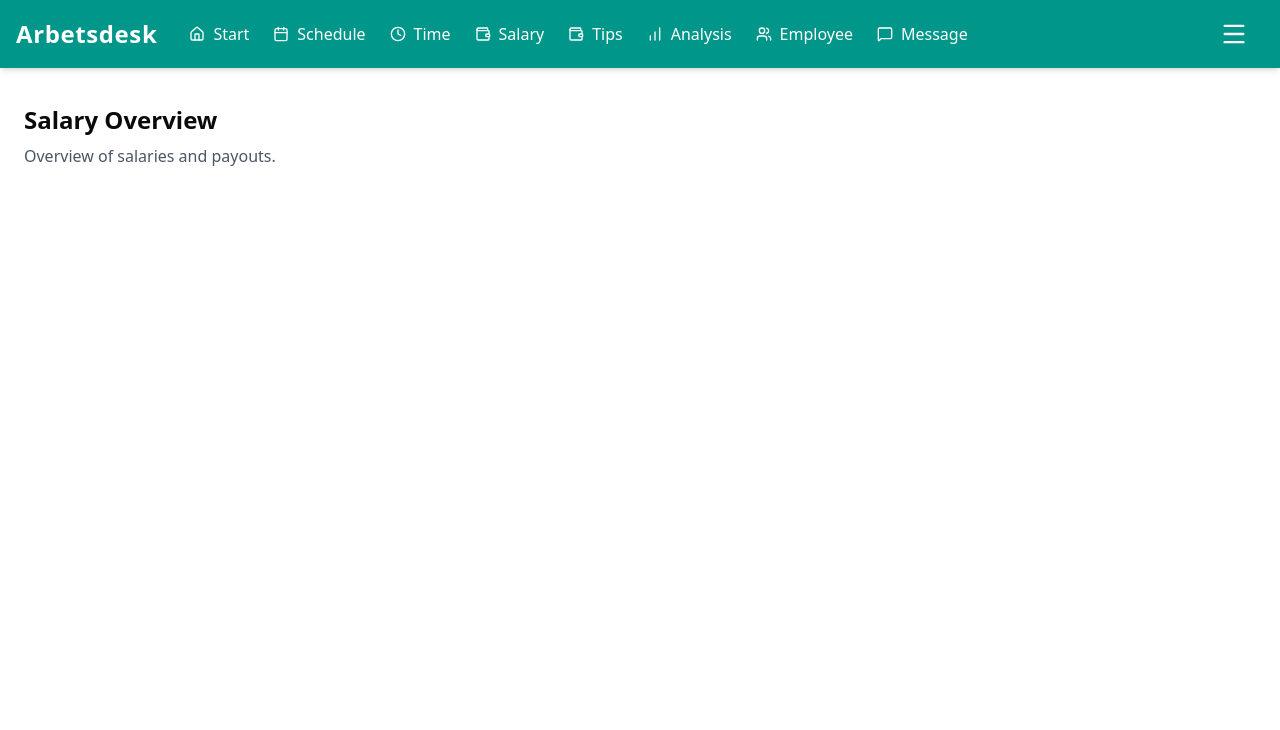
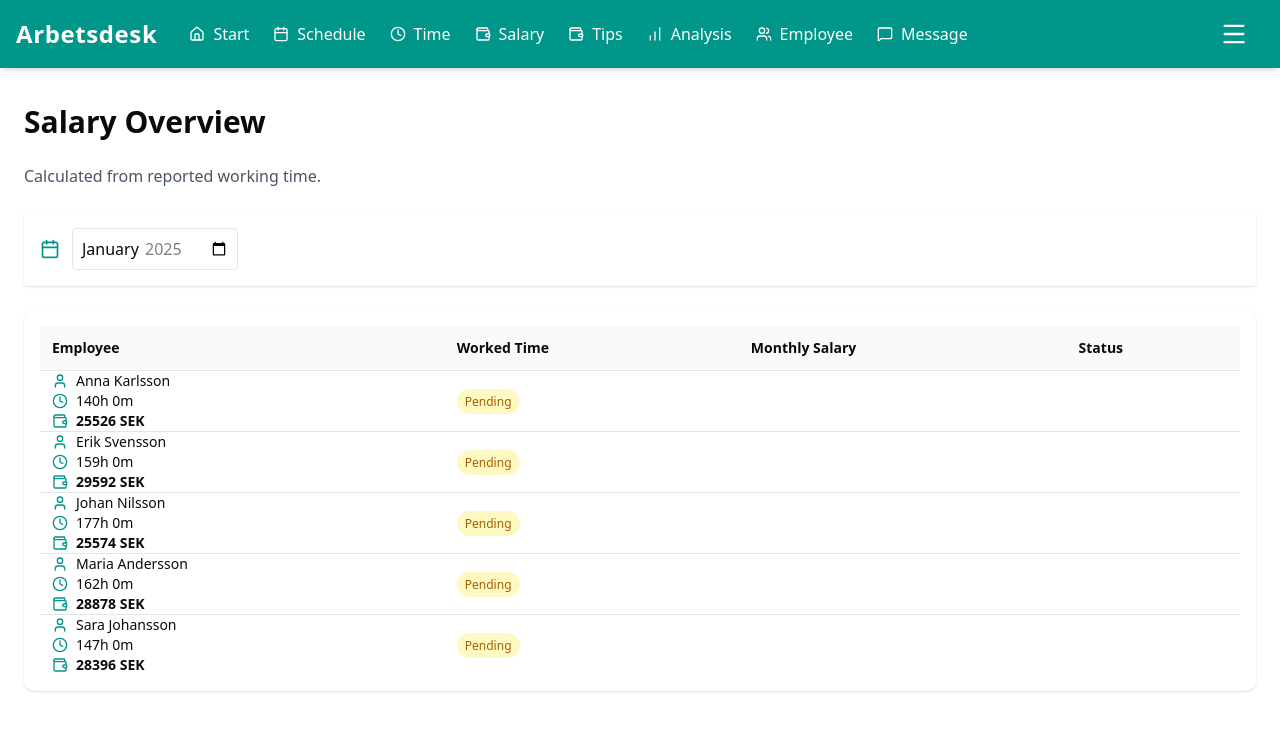
Before and after one commit to raselrzl/arbetsdesk, a Next.js app: page /company/salary in a window 1280 px wide. Shown: the top 730 px of the page. Built offline with nearby package versions, Linux system fonts and the light colour scheme; no server answers.

Commit message:
added login colour change

```diff
--- a/app/(company)/company/salary/page.tsx
+++ b/app/(company)/company/salary/page.tsx
@@ -1,8 +1,117 @@
+"use client";
+
+import { Wallet, User, Clock, Calendar } from "lucide-react";
+import { useState, useMemo } from "react";
+
+type SalaryRow = {
+  employeeId: string;
+  name: string;
+  totalMinutes: number;
+  monthlySalary: number;
+  month: string; // e.g., "2025-01"
+};
+
+// Employee names
+const employeeNames = [
+  "Anna Karlsson",
+  "Erik Svensson",
+  "Johan Nilsson",
+  "Maria Andersson",
+  "Sara Johansson",
+];
+
+// Helper to format minutes
+const formatMinutes = (min: number) =>
+  `${Math.floor(min / 60)}h ${min % 60}m`;
+
+// Generate mock data for 10 months
+const generateSalaryData = (): SalaryRow[] => {
+  const data: SalaryRow[] = [];
+  for (let m = 1; m <= 10; m++) {
+    const monthStr = `2025-${String(m).padStart(2, "0")}`;
+    employeeNames.forEach((name, i) => {
+      const hoursWorked = 140 + Math.floor(Math.random() * 41); // 140-180h
+      const minutesWorked = hoursWorked * 60;
+      const monthlySalary = 25000 + Math.floor(Math.random() * 10001); // 25000-35000 SEK
+      data.push({
+        employeeId: `${i + 1}-${m}`,
+        name,
+        totalMinutes: minutesWorked,
+        monthlySalary,
+        month: monthStr,
+      });
+    });
+  }
+  return data;
+};
+
+const allSalaryData = generateSalaryData();
+
 export default function CompanySalaryPage() {
+  const [month, setMonth] = useState("2025-01");
+
+  // Filter data for selected month
+  const filteredData = useMemo(
+    () => allSalaryData.filter((row) => row.month === month),
+    [month]
+  );
+
   return (
-    <div className="p-6 mt-20">
-      <h1 className="text-2xl font-bold mb-2">Salary Overview</h1>
-      <p className="text-gray-600">Overview of salaries and payouts.</p>
+    <div className="p-6 mt-20 max-w-7xl mx-auto space-y-6">
+      <h1 className="text-3xl font-bold">Salary Overview</h1>
+      <p className="text-gray-600">
+        Calculated from reported working time.
+      </p>
+
+      {/* Month selector */}
+      <div className="bg-white p-4 rounded shadow flex items-center gap-3">
+        <Calendar className="w-5 h-5 text-teal-600" />
+        <input
+          type="month"
+          value={month}
+          onChange={(e) => setMonth(e.target.value)}
+          className="border p-2 rounded"
+          min="2025-01"
+          max="2025-10"
+        />
+      </div>
+
+      {/* Salary Table */}
+      <div className="bg-white rounded-lg shadow p-4">
+        <table className="w-full text-sm">
+          <thead className="bg-gray-50">
+            <tr>
+              <th className="p-3 text-left">Employee</th>
+              <th className="p-3 text-left">Worked Time</th>
+              <th className="p-3 text-left">Monthly Salary</th>
+              <th className="p-3 text-left">Status</th>
+            </tr>
+          </thead>
+          <tbody>
+            {filteredData.map((row) => (
+              <tr key={row.employeeId} className="border-t hover:bg-gray-50">
+                <td className="px-3 flex items-center gap-2">
+                  <User className="w-4 h-4 text-teal-600" />
+                  {row.name}
+                </td>
+                <td className="px-3 flex items-center gap-2">
+                  <Clock className="w-4 h-4 text-teal-600" />
+                  {formatMinutes(row.totalMinutes)}
+                </td>
+                <td className="px-3 font-semibold flex items-center gap-2">
+                  <Wallet className="w-4 h-4 text-teal-600" />
+                  {row.monthlySalary} SEK
+                </td>
+                <td className="p-3">
+                  <span className="px-2 py-1 rounded-full text-xs bg-yellow-100 text-yellow-700">
+                    Pending
+                  </span>
+                </td>
+              </tr>
+            ))}
+          </tbody>
+        </table>
+      </div>
     </div>
   );
 }
```
